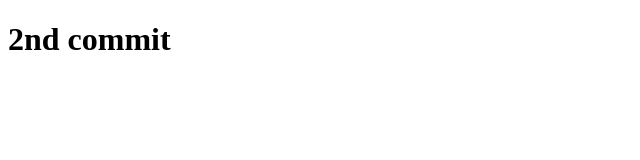
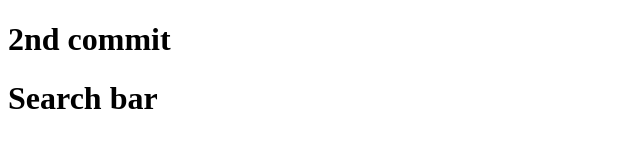
Before and after one commit to mehul455/git-training, a plain HTML site: page home.html in a window 1280 px wide. Shown: the whole page, without its empty margins (0-640 px from the left). Drawn offline with Linux system fonts and the light colour scheme.

Commit message:
changes in home page

```diff
--- a/home.html
+++ b/home.html
@@ -7,5 +7,6 @@
 </head>
 <body>
     <h1>2nd commit</h1>
+    <h1>Search bar</h1>
 </body>
 </html>
```
